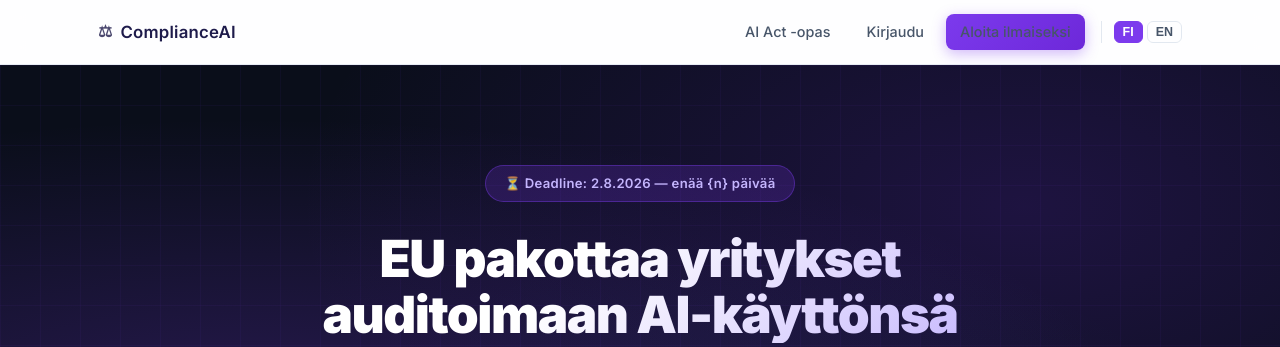
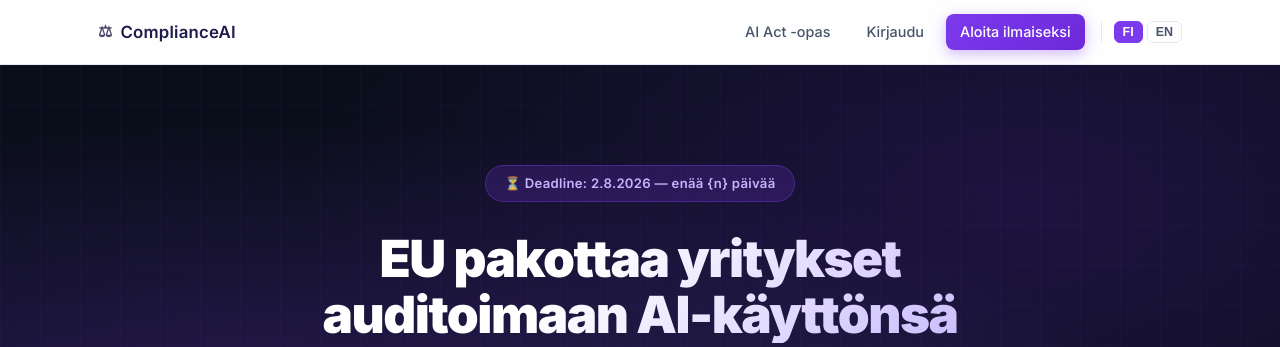
Before and after one commit to jaalankasanova/aiact, a Flask app: page / in a window 1280 px wide. Shown: the top 347 px of the page. Run offline with Flask 3, Linux system fonts and the light colour scheme; some libraries are stand-ins or nearby versions.

Commit message:
fix: nav-nappi Aloita ilmaiseksi teksti valkeaksi (CSS specificity)

```diff
--- a/static/style.css
+++ b/static/style.css
@@ -80,6 +80,8 @@ body {
   transition: all 0.15s;
 }
 .nav-links a:hover { color: var(--teksti); background: rgba(124,58,237,0.06); }
+.nav-links .btn-primary { color: #fff; }
+.nav-links .btn-primary:hover { color: #fff; }
 .nav-out { color: var(--teksti-harmaa) !important; }
 .lang-switcher { display: flex; gap: 4px; margin-left: 8px; border-left: 1px solid var(--reunaviiva); padding-left: 12px; }
 .lang-btn { background: transparent; border: 1.5px solid var(--reunaviiva); border-radius: 6px; padding: 3px 8px; font-size: .78rem; font-weight: 700; cursor: pointer; color: var(--teksti-harmaa); transition: all .15s; }
```
